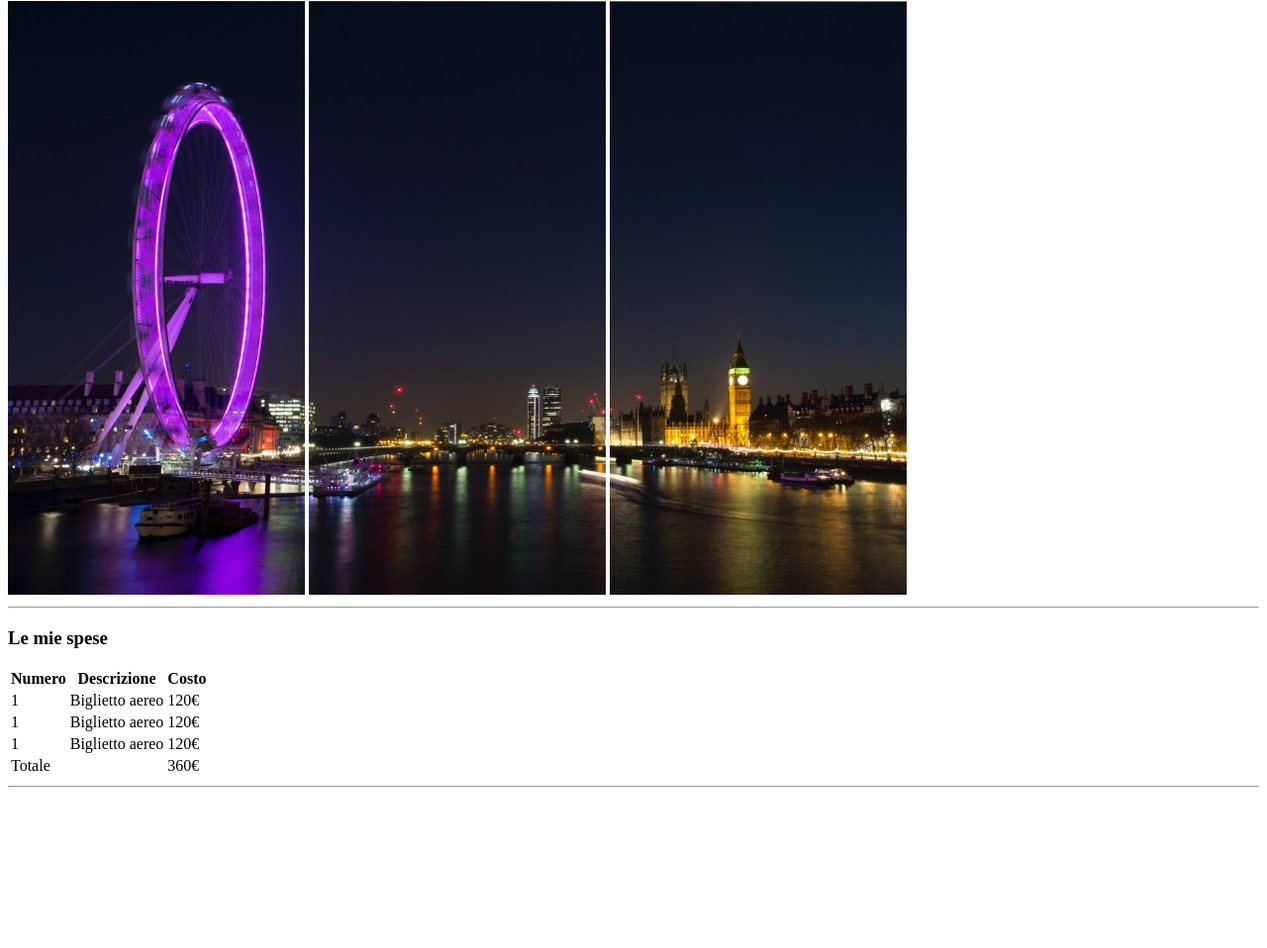
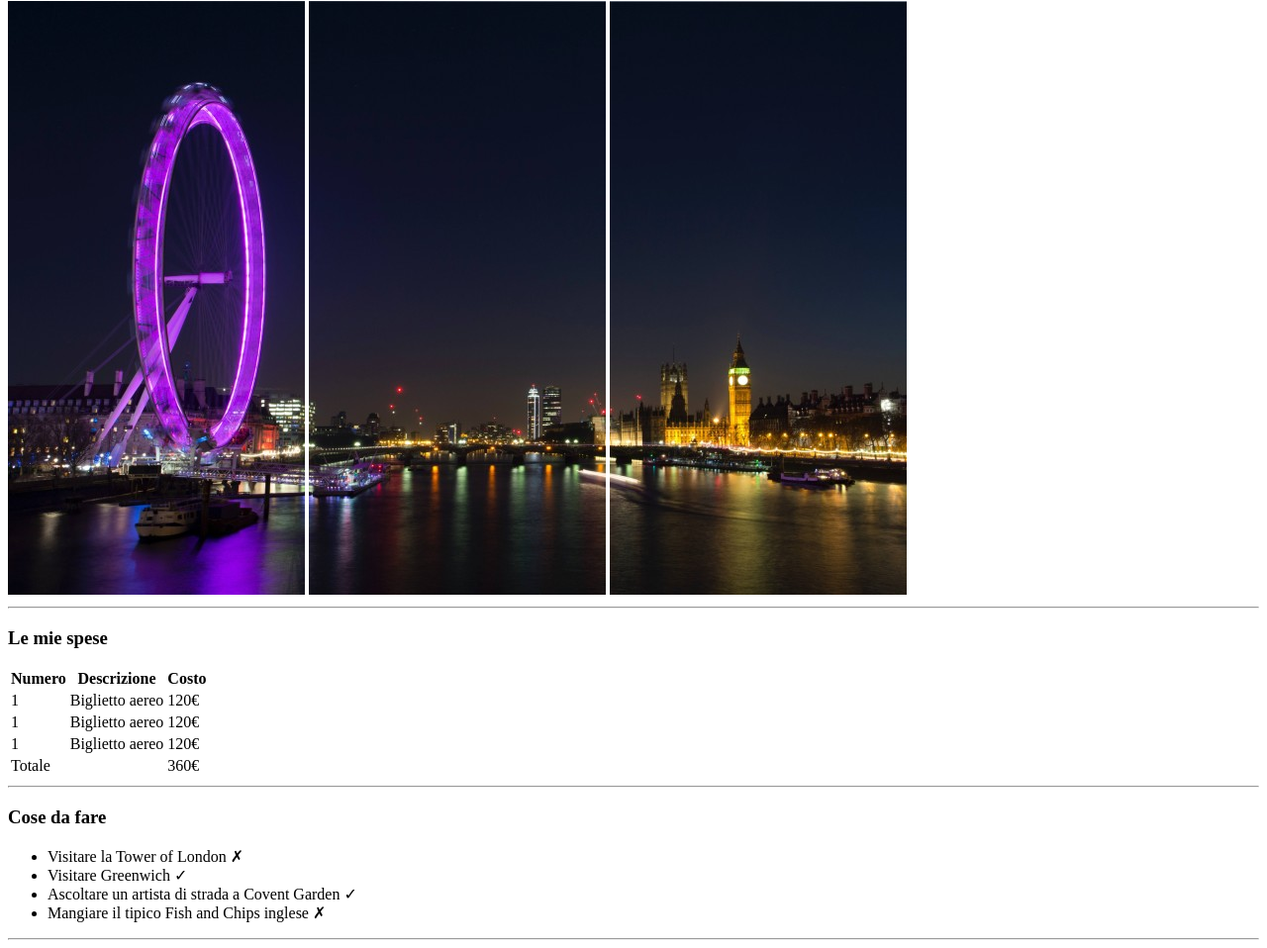
Before and after one commit to PaoloMarzocchi/html-london-trip, a plain HTML site: page index.html in a window 1280 px wide. Shown: the part 79-1037 px from the top of the page at 99% size. Before the commit the page ends 883 px from the top, so only its background shows below. Drawn offline with Linux system fonts and the light colour scheme.

Commit message:
to do list

```diff
--- a/index.html
+++ b/index.html
@@ -51,6 +51,24 @@
             </table>
             <hr>
         </section>
+        <section>
+            <h3>Cose da fare</h3>
+            <ul>
+                <li>
+                    Visitare la Tower of London &cross;
+                </li>
+                <li>
+                    Visitare Greenwich &check;
+                </li>
+                <li>
+                    Ascoltare un artista di strada a Covent Garden &check;
+                </li>
+                <li>
+                    Mangiare il tipico Fish and Chips inglese &cross;
+                </li>
+            </ul>
+            <hr>
+        </section>
     </main>
     <footer></footer>
 </body>
```
